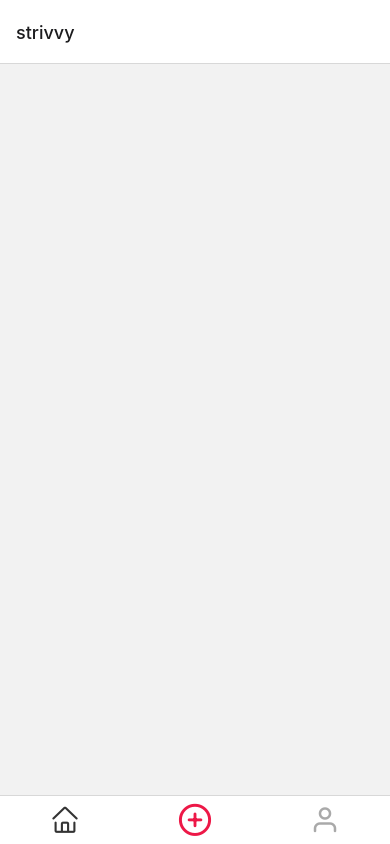
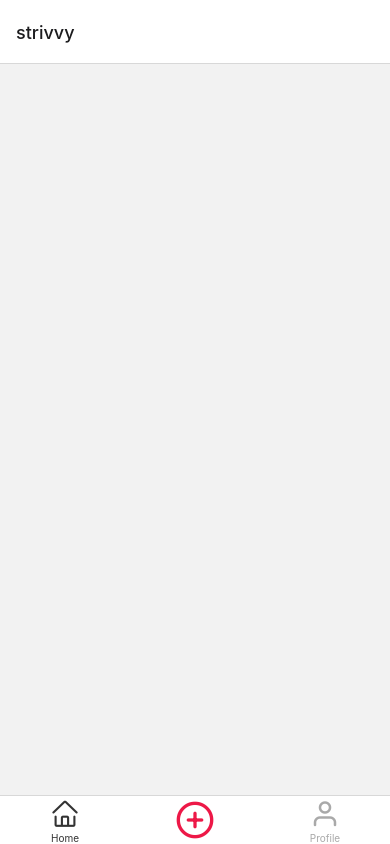
Before and after one commit to jonathanlambertt/strivvy-frontend, a React Native app: screen /TabBar in a window 390 px wide. Built offline with nearby package versions, Linux system fonts and the light colour scheme.

Commit message:
add labels to tab bar for home and profile

```diff
--- a/src/routes/TabBar.js
+++ b/src/routes/TabBar.js
@@ -11,7 +11,6 @@ const TabBar = () => {
   return (
     <Tab.Navigator
       screenOptions={{
-        tabBarShowLabel: false,
         tabBarActiveTintColor: "#333",
         tabBarInactiveTintColor: "#a9a9a9",
       }}
@@ -24,10 +23,11 @@ const TabBar = () => {
           tabBarIcon: ({ color }) => {
             return <AntDesign name="home" size={30} color={color} />;
           },
+          tabBarLabel: "Home",
         }}
       />
       <Tab.Screen
-        name="NewPostTab"
+        name="NewPostScreen"
         component={PlaceHolder}
         listeners={({ navigation }) => ({
           tabPress: (e) => {
@@ -37,8 +37,9 @@ const TabBar = () => {
         })}
         options={{
           tabBarIcon: () => {
-            return <Feather name="plus-circle" size={35} color="#ed1847" />;
+            return <Feather name="plus-circle" size={40} color="#ed1847" />;
           },
+          tabBarLabelStyle: { display: "none" },
         }}
       />
       <Tab.Screen
```
